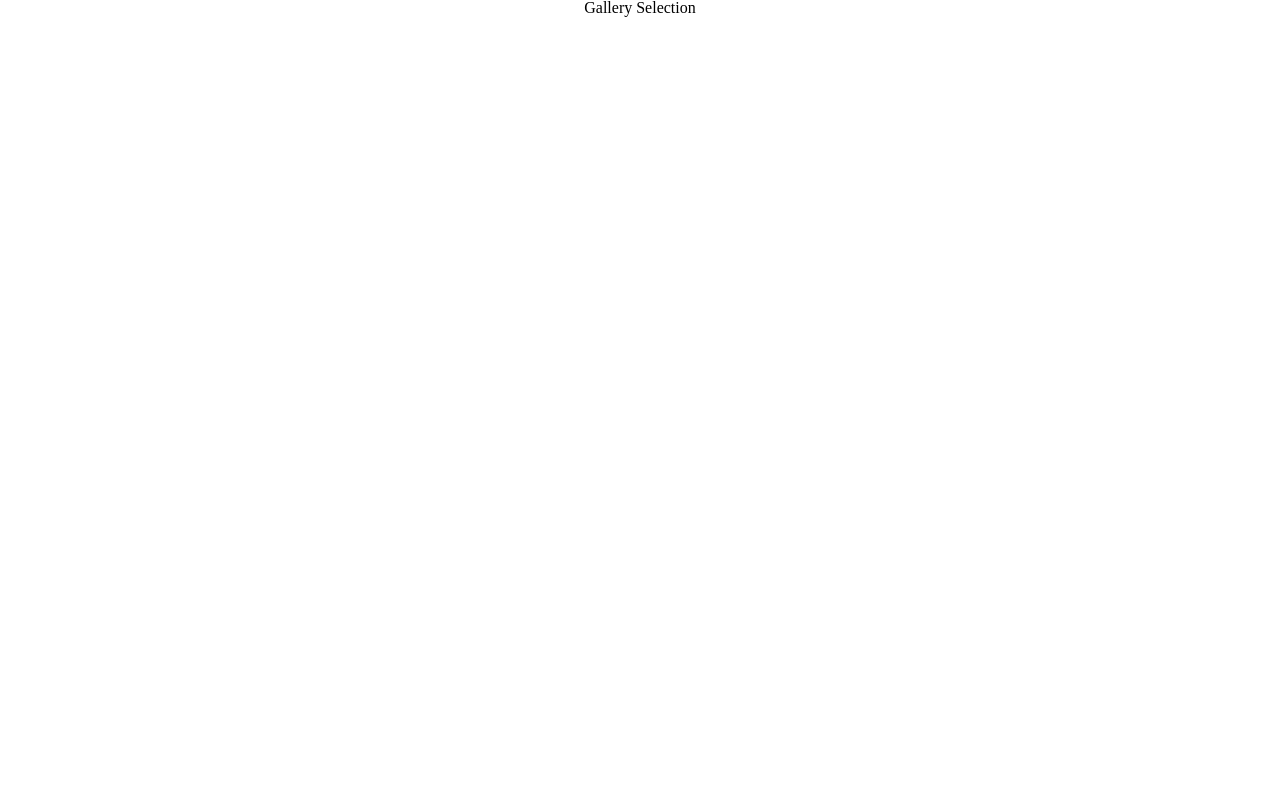
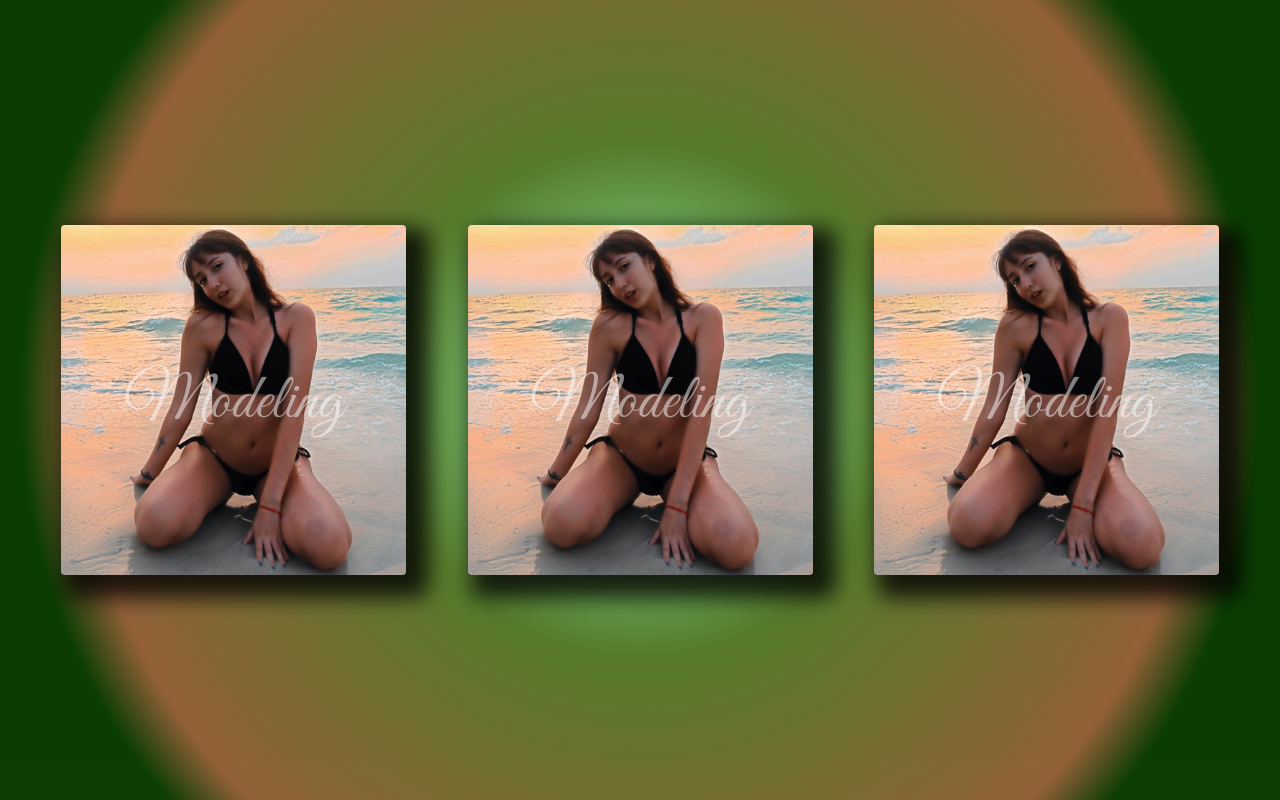
Before and after one commit to Josh-Diamond/mg_photography_frontend, a React (Create React App) app in the folder client/: page /gallery_selection in a window 1280 px wide. Built offline with nearby package versions, Linux system fonts and the light colour scheme.

Commit message:
modeling card

```diff
--- a/client/package.json
+++ b/client/package.json
@@ -3,10 +3,12 @@
   "version": "0.1.0",
   "private": true,
   "dependencies": {
+    "@material-ui/core": "^4.9.5",
     "@testing-library/jest-dom": "^4.2.4",
     "@testing-library/react": "^9.3.2",
     "@testing-library/user-event": "^7.1.2",
     "axios": "^0.19.2",
+    "emotion": "^10.0.27",
     "react": "^16.13.0",
     "react-dom": "^16.13.0",
     "react-icons": "^3.9.0",
--- /dev/null
+++ b/client/src/components/ModelingCard.jsx
@@ -0,0 +1,48 @@
+import React from 'react'
+import { css } from 'emotion'
+import image from '../static/modeling.jpg'
+
+export default function ModelingCard() {
+    return (
+        <div className={css({
+            height: 350,
+            width: 345,
+            // display: 'flex',
+            // justifyContent: 'center',
+            // alignItems: 'center',
+            // border: '1px solid white',
+            borderRadius: '4px',
+            cursor: 'pointer',
+            '-webkit-box-shadow': '13px 13px 21px 10px rgba(0,0,0,0.8)',
+            '-moz-box-shadow': '13px 13px 21px 10px rgba(0,0,0,0.8)',
+            boxShadow: '13px 13px 21px 10px rgba(0,0,0,0.8)',
+            transitionTimingFunction: 'ease-in-out',
+            transitionDuration: '.5s',
+            '&:hover': {
+                '-webkit-box-shadow': '13px 13px 21px 10px rgba(255,255,255,0.8)',
+                '-moz-box-shadow': '13px 13px 21px 10px rgba(255,255,255,0.8)',
+                boxShadow: '13px 13px 21px 10px rgba(255,255,255,0.8)',
+                'h2': {
+                    // display: 'none'
+                    opacity: '1',
+                    // transitionTimingFunction: 'ease-in-out',
+                    // transitionDuration: '.5s',
+                }
+            }
+
+        })}>
+            <img src={image} alt='Modeling Gallery' className={css({ height: '100%', width: '100%', borderRadius: '4px'})} />
+            <h2 className={css({
+                marginTop: '-60%',
+                fontFamily: "'Great Vibes', cursive",
+                fontWeight: 'lighter',
+                textTransform: 'none',
+                fontSize: '4rem',
+                color: 'white',
+                opacity: '.5',
+                transitionTimingFunction: 'ease-in-out',
+                transitionDuration: '.5s',
+            })}>Modeling</h2>
+        </div>
+    )
+}
--- a/client/src/views/Gallery.jsx
+++ b/client/src/views/Gallery.jsx
@@ -1,9 +1,37 @@
 import React from 'react'
+import { css } from 'emotion'
+import ModelingCard from '../components/ModelingCard'
 
 export default function Gallery() {
     return (
-        <div>
-            <h2>Gallery Selection</h2>
+        <div className={css({
+            height: '100vh',
+            width: '100vw',
+            background: 'radial-gradient(circle, rgba(162,255,145,1) 20%, rgba(123,175,62,1) 34%, rgba(210,138,81,1) 74%, rgba(17,88,4,1) 82%)'
+        })}>
+            <div className={css({
+                position: 'fixed',
+                zIndex: 7,
+                width: '100%',
+                height: '100%',
+                top: 0,
+                left: 0,
+                right: 0,
+                bottom: 0,
+                margin: 'auto',
+                backgroundColor: 'rgba(0,0,0, 0.3)',
+            })}>
+                <div className={css({
+                    display: 'flex',
+                    justifyContent: 'space-evenly',
+                    alignItems: 'center',
+                    height: '100%'
+                })}>
+                    <ModelingCard />
+                    <ModelingCard />
+                    <ModelingCard />
+                </div>
+            </div>
         </div>
     )
 }
--- a/client/src/views/Landing.jsx
+++ b/client/src/views/Landing.jsx
@@ -3,6 +3,7 @@ import { css } from 'emotion'
 import { FaInstagram, FaFacebook } from 'react-icons/fa'
 import { AiOutlineMail } from 'react-icons/ai'
 import axios from 'axios'
+import { Link } from 'react-router-dom'
 
 export default function Landing() {
     const [styles, setStyles] = useState({})
@@ -130,6 +131,12 @@ export default function Landing() {
                                 boxShadow: `${styles.profile_picture_border_color} 0px 0px 0px 1.5rem`,
                                 margin: '0px auto',
                                 borderRadius: '100%',
+                                '-webkit-touch-callout': 'none',
+                                '-webkit-user-select': 'none',
+                                '-khtml-user-select': 'none',
+                                '-moz-user-select': 'none',
+                                '-ms-user-select': 'none',
+                                'user-select': 'none',
                                 '@media (max-width: 400px)': {
                                     width: '200px',
                                     height: '200px'
@@ -151,6 +158,12 @@ export default function Landing() {
                             // fontFamily: "'Rock Salt', cursive", /* favorite */
                             // fontFamily: "'Amatic SC', cursive",
                             textTransform: 'none',
+                            '-webkit-touch-callout': 'none',
+                                '-webkit-user-select': 'none',
+                                '-khtml-user-select': 'none',
+                                '-moz-user-select': 'none',
+                                '-ms-user-select': 'none',
+                                'user-select': 'none',
                             '@media (max-width: 505px)': {
                                 fontSize: '3.1rem'
                             },
@@ -174,6 +187,12 @@ export default function Landing() {
                             marginInlineEnd: '0px',
                             fontWeight: 'lighter',
                             color: `${styles.sub_heading_color}`,
+                            '-webkit-touch-callout': 'none',
+                            '-webkit-user-select': 'none',
+                            '-khtml-user-select': 'none',
+                            '-moz-user-select': 'none',
+                            '-ms-user-select': 'none',
+                            'user-select': 'none',
                             '@media (max-width: 550px)': {
                                 fontSize: '.8rem'
                             },
@@ -202,6 +221,12 @@ export default function Landing() {
                         // marginInlineEnd: '0px',
                         // paddingInlineStart: '40px',
                         textSlign: 'center',
+                        '-webkit-touch-callout': 'none',
+                        '-webkit-user-select': 'none',
+                        '-khtml-user-select': 'none',
+                        '-moz-user-select': 'none',
+                        '-ms-user-select': 'none',
+                        'user-select': 'none',
 
                     })}>
                         <li className={css({
@@ -215,7 +240,7 @@ export default function Landing() {
                                 padding: '0px 0px 0px 0px'
                             },
                         })}>
-                            <a className={css({
+                            <Link to='/gallery_selection' className={css({
                                 '-webkit-appearance': 'none',
                                 display: 'inline-block',
                                 height: '2.75rem',
@@ -244,7 +269,7 @@ export default function Landing() {
                                     margin: '0 auto',
                                     fontSize: '.9rem',
                                 }
-                            })}>View Gallery</a>
+                            })}>View Gallery</Link>
                         </li>
                     </ul>
                     <footer className={css({
@@ -415,7 +440,13 @@ export default function Landing() {
                         fontSize: '0.9rem',
                         margin: '0px',
                         padding: '0px',
-                        listStyle: 'none'
+                        listStyle: 'none',
+                        '-webkit-touch-callout': 'none',
+                        '-webkit-user-select': 'none',
+                        '-khtml-user-select': 'none',
+                        '-moz-user-select': 'none',
+                        '-ms-user-select': 'none',
+                        'user-select': 'none',
                     })}>
                         <li className={css({
                             borderLeft: '0px',
```
Also changed, not shown: client/src/static/modeling.jpg (added), 1 other file (tests, documents, lock files or other folders).
